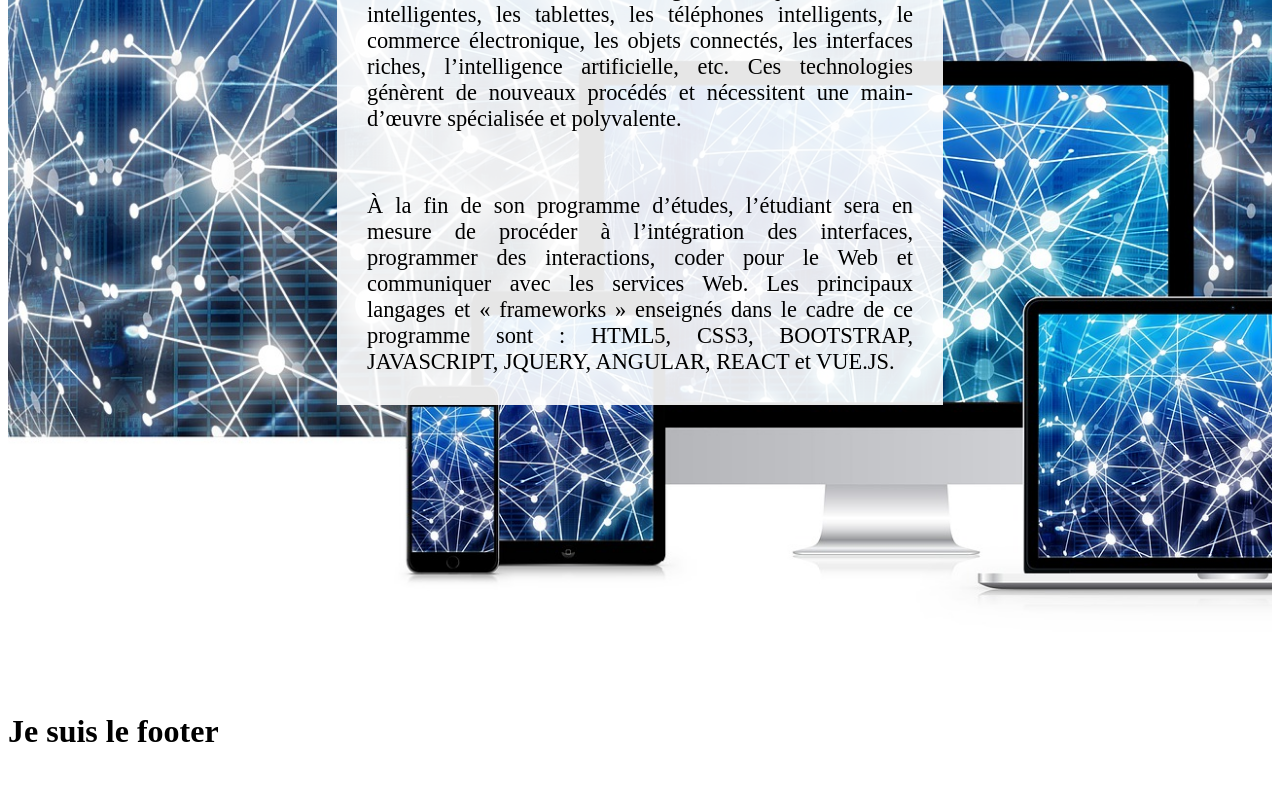
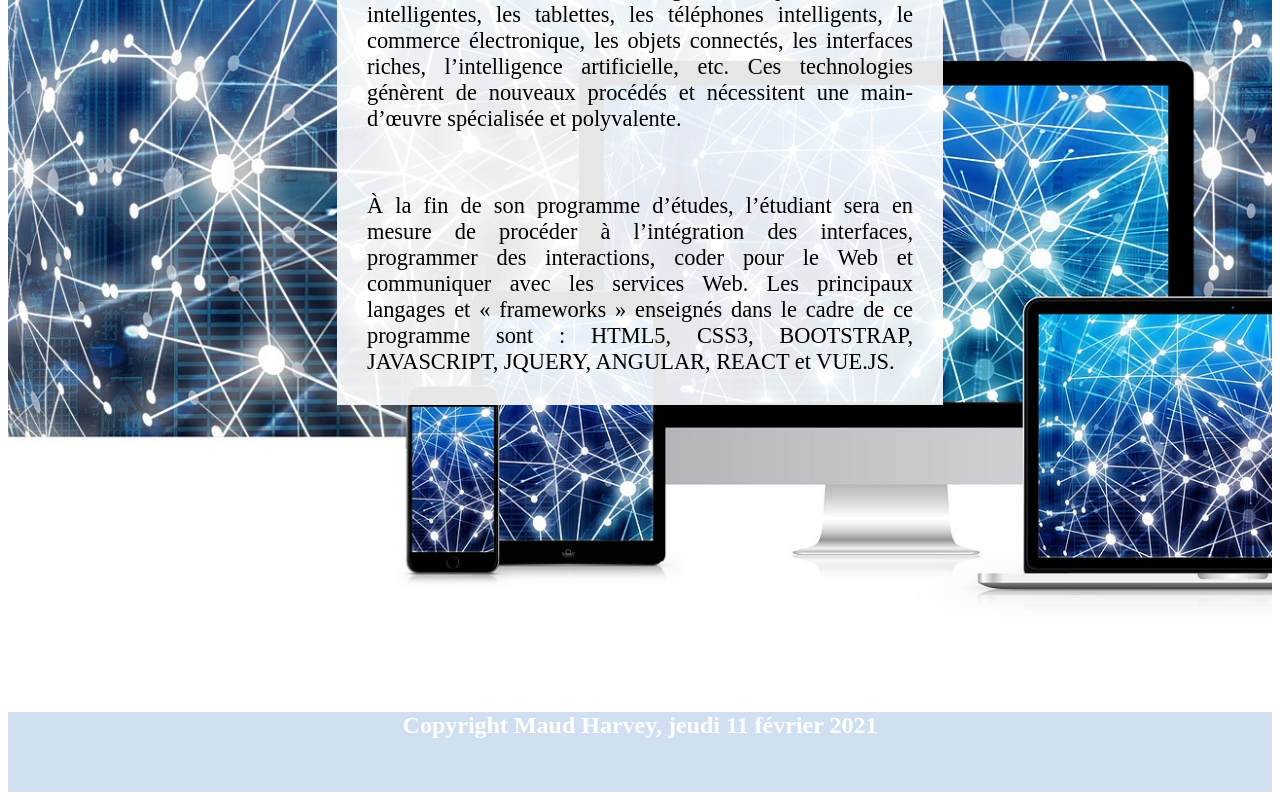
Before and after one commit to Mau-D/1017examen2MaudHarvey, a Vue app: page / in a window 1280 px wide. Shown: the part 639-1439 px from the top of the page. Before the commit the page ends 1411 px from the top, so only its background shows below. Built offline with nearby package versions, Linux system fonts and the light colour scheme.

Commit message:
ma directive bas de page

```diff
--- a/src/components/PiedDePage.vue
+++ b/src/components/PiedDePage.vue
@@ -1,18 +1,27 @@
 <!--PiedDePage.vue,components / pied de page, examen 2-->
 <!--Maud Harvey, 11 février 2021-->
 <template>
-  <div><h1>Je suis le footer</h1></div>
+  <div><h2 v-footerdirective="new Intl.DateTimeFormat('fr-Ca', { dateStyle: 'full'}).format()"></h2></div>
 </template>
 
 <script>
+import footerdirective from '../directives/FooterDirective'
+
 export default {
   name: 'pied-de-page',
-
+  directives:footerdirective
 }
 </script>
 
 <!-- Add "scoped" attribute to limit CSS to this component only -->
 <style scoped>
+  div{
 
+    height: 10vh;
+    margin:auto;
+    text-align: center;
+    background-color: #D0E0F0;
+    color: white;
+  }
 
 </style>
--- /dev/null
+++ b/src/directives/FooterDirective.js
@@ -0,0 +1,11 @@
+//FooterDirective.js, directives
+//Afficher le copyright et la date
+//Maud Harvey, 15 février 2021
+import Vue from "vue";
+
+Vue.directive("footerdirective", {
+  bind(el, binding) {
+    console.log("hello");
+    el.innerHTML = `Copyright Maud Harvey,  ` + binding.value;
+  },
+});
```
